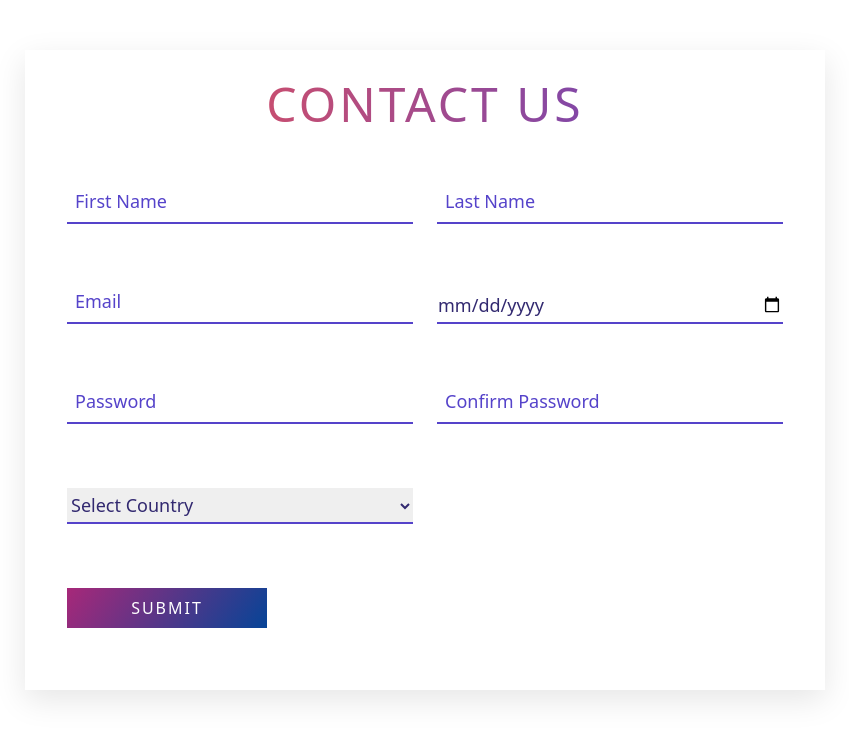
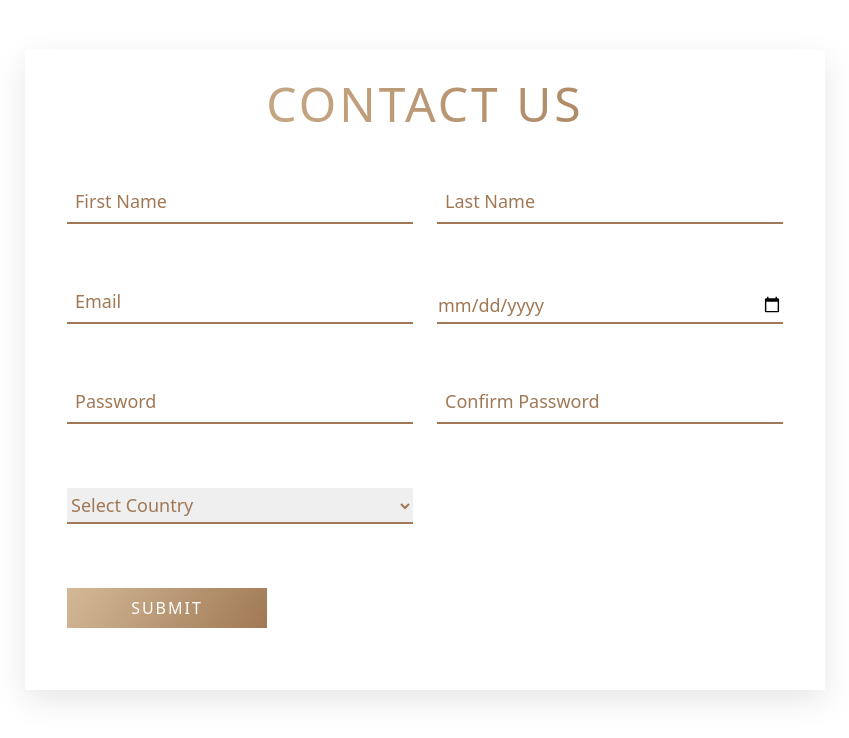
Before and after one commit to rafeyshah/ISAD__Project-No.1--Contact-Form, a plain HTML site: page index.html in a window 1280 px wide. Shown: the whole page, without its empty margins (215-1064 px from the left). Drawn offline with nearby package versions, Linux system fonts and the light colour scheme.

Commit message:
style__transition__colors__complete

```diff
--- a/index.html
+++ b/index.html
@@ -45,7 +45,7 @@
                 </div>
 
                 <div class="form-field col-lg-6">
-                    <input style="color:#322970" id="birthday" class="input-text" type="date" name="">
+                    <input style="color:#A07855FF" id="birthday" class="input-text" type="date" name="">
                 </div>
 
                 <div class="form-field col-lg-6">
@@ -59,7 +59,7 @@
                 </div>
                 <span id='message'></span>
                 <div class="form-field col-lg-6">
-                    <select style="color:#322970" class="input-text" name="" id="country">
+                    <select style="color:#A07855FF" class="input-text" name="" id="country">
                         <option value="">Select Country</option>
                         <option value="pak">Pakistan</option>
                         <option value="amr">America</option>
--- a/style.css
+++ b/style.css
@@ -14,8 +14,8 @@
     font-size: 3em;
     line-height: 48px;
     padding-bottom: 20px;
-    color: #5543ca;
-    background: linear-gradient(to right, #f4524d 0%, #5543ca 100%);
+    color: #A07855FF;
+    background: linear-gradient(to right, #D4B996FF 0%, #A07855FF 100%);
     -webkit-background-clip: text;
     -webkit-text-fill-color: transparent;
 }
@@ -30,7 +30,7 @@
     width: 100%;
     height: 36px;
     border-width: 0 0 2px 0;
-    border-color: #5543ca;
+    border-color: #A07855FF;
     font-size: 18px;
     line-height: 26px;
     font-weight: 400;
@@ -52,7 +52,7 @@
     font-size: 18px;
     line-height: 26px;
     font-weight: 400;
-    color: #5543ca;
+    color: #A07855FF;
     cursor: text;
     text-transform: capitalize;
     transition: transform 0.2s ease-in-out;
@@ -70,7 +70,7 @@
 
 .contact-form .submit-btn{
     display: inline-block;
-    background-image: linear-gradient(125deg,#a72879,#064497);
+    background-image: linear-gradient(125deg,#D4B996FF,#A07855FF);
     color: #fff;
     text-transform: uppercase;
     letter-spacing: 2px;
```
